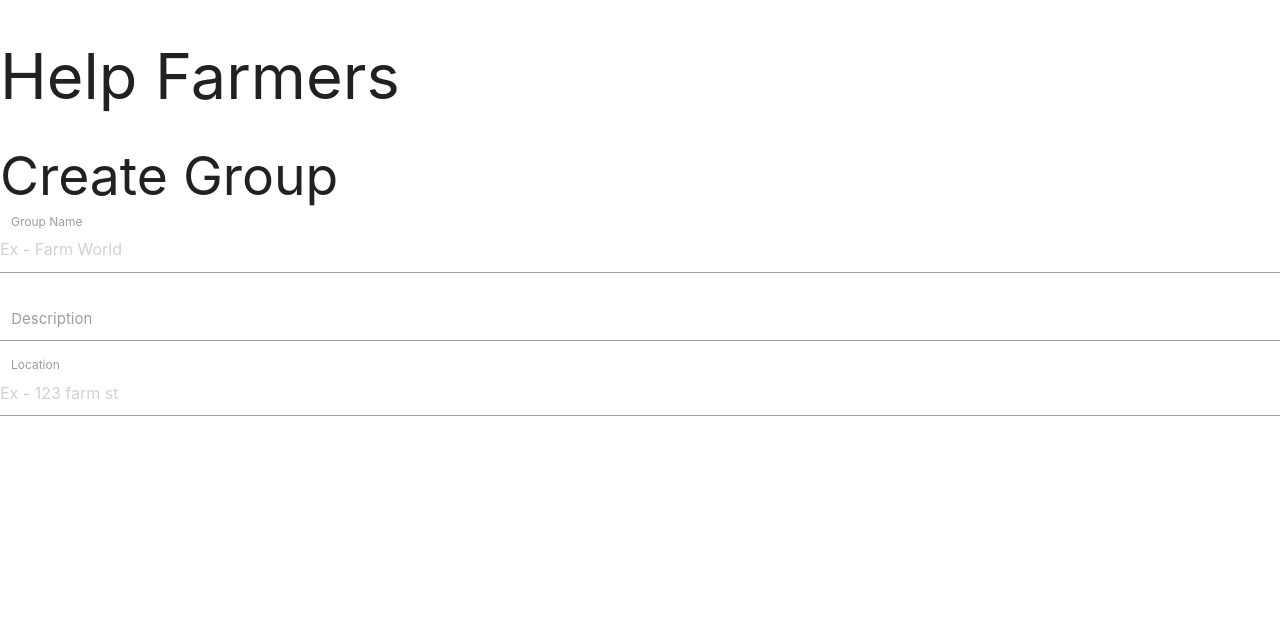
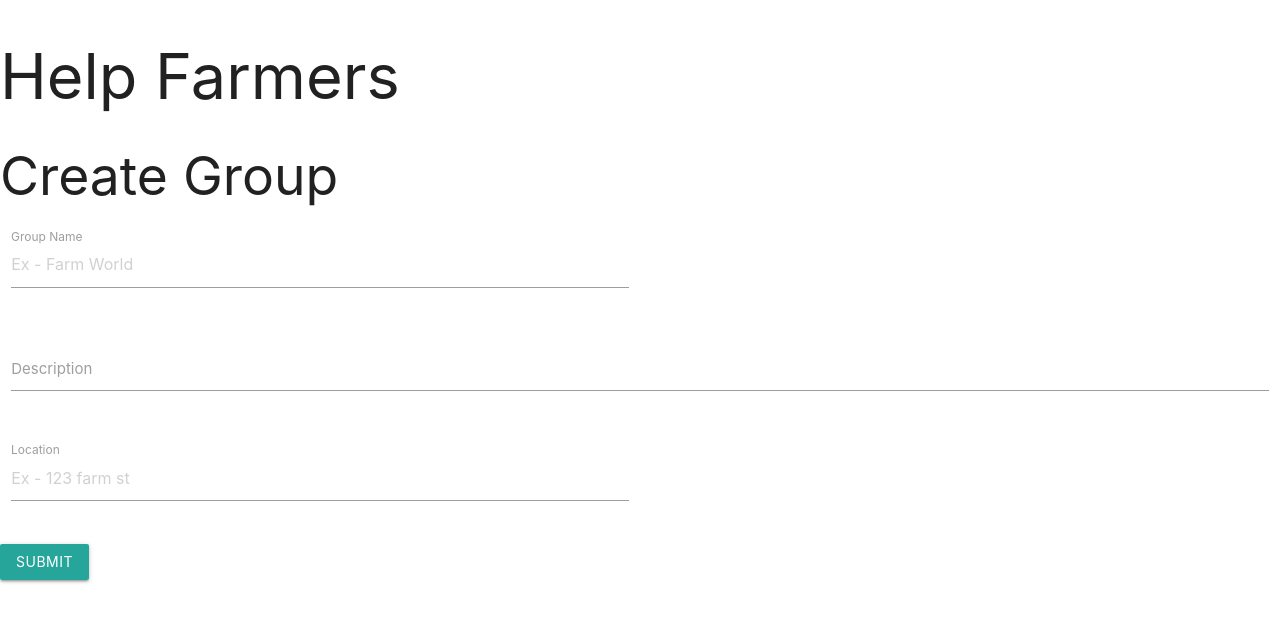
Before and after one commit to ShahruKhanHub/helpfarmer, a React (Create React App) app: page / in a window 1280 px wide. Shown: the top 622 px of the page. Built offline with nearby package versions, Linux system fonts and the light colour scheme.

Commit message:
add a button

```diff
--- a/src/components/common/TextAreaInput.js
+++ b/src/components/common/TextAreaInput.js
@@ -2,9 +2,9 @@ import React from 'react';
 
 const TextAreaInput = ({ label, name, value, onChange }) => {
     return (
-        <div class="input-field col s12">
-          <textarea name={name} class="materialize-textarea" value={value} onChange={onChange}></textarea>
-          <label for={label}>{label}</label>
+        <div className="input-field col s12">
+          <textarea name={name} className="materialize-textarea" value={value} onChange={onChange}></textarea>
+          <label htmlFor={label}>{label}</label>
         </div>
     );
 };
--- a/src/components/common/TextInput.js
+++ b/src/components/common/TextInput.js
@@ -2,15 +2,15 @@ import React from 'react';
 
 const TextInput = ({ name, placeholder, label, value, onChange }) => {
     return (
-        <div class="input-field col s6">
+        <div className="input-field col s6">
             <input
                 name={name}
                 placeholder={placeholder}
                 type="text"
-                class="validate"
+                className="validate"
                 value={value}
                 onChange={onChange} />
-            <label for="groupName">{label}</label>
+            <label htmlFor="groupName">{label}</label>
         </div>
     );
 };
--- a/src/components/createGroup.js
+++ b/src/components/createGroup.js
@@ -14,21 +14,30 @@ class createGroup extends Component{
         this.setState({[e.target.name]: e.target.value});
     }
 
+    onSubmit(){
+		console.log(this.state.groupName, this.state.description, this.state.location);
+	}
+
     render(){
         return(
-            <div>
+            <div className="row">
                 <h2>Create Group</h2>
+                <div className="row">
                     <TextInput
                         label="Group Name"
                         name="groupName"
                         placeholder="Ex - Farm World"
                         value={this.state.groupName}
                         onChange={this.onChange.bind(this)} />
+                </div>
+                <div className="row">
                     <TextAreaInput
                         label="Description"
                         name="description"
                         value={this.state.description}
                         onChange={this.onChange.bind(this)} />
+                </div>
+                <div className="row">
                     <TextInput
                         label="Location"
                         name="location"
@@ -36,6 +45,10 @@ class createGroup extends Component{
                         value={this.state.location}
                         onChange={this.onChange.bind(this)} />
                 </div>
+                <div className="row">
+                    <button className="waves-effect waves-light btn" onClick={this.onSubmit.bind(this)}>Submit</button>
+                </div>
+            </div>
 
         );
     };
```
Lines whose indentation alone changed are shown as unchanged.
